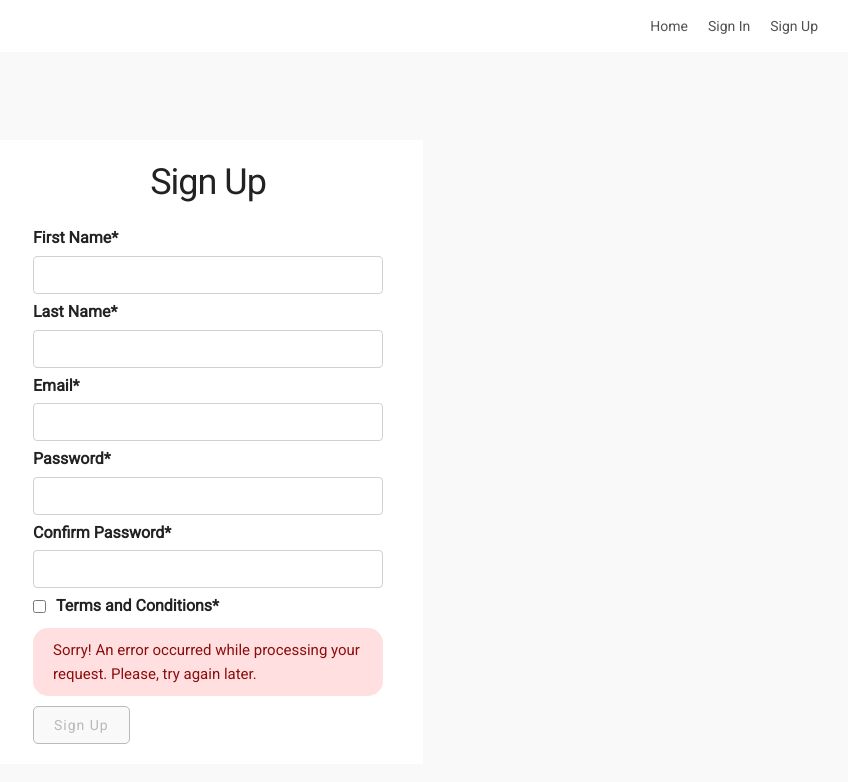
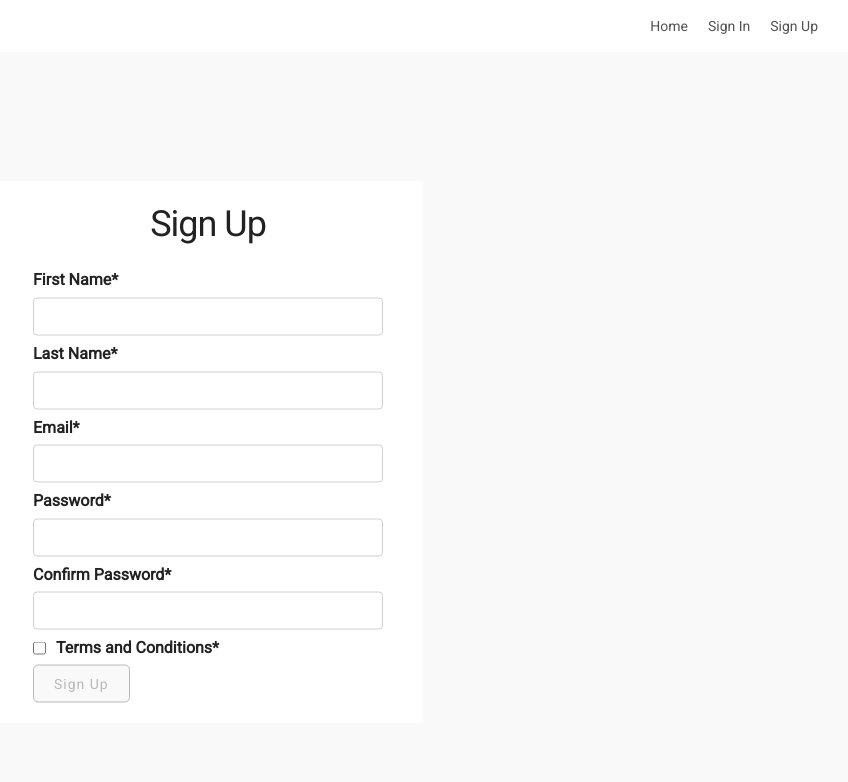
Before and after one commit to beniusij/workour-frontend-app, a React (Create React App) app: page /signup in a window 1280 px wide. Shown: the top 782 px of the page, without its empty margins (432-1280 px from the left). Built offline with nearby package versions, Linux system fonts and the light colour scheme; a web font is replaced by a local one.

Commit message:
Update to redirect on successful register, show error message otherwise

```diff
--- a/src/components/form/RegisterForm.js
+++ b/src/components/form/RegisterForm.js
@@ -8,7 +8,7 @@ import styles from './Form.module.scss'
 import {gql} from "apollo-boost"
 import { useMutation } from '@apollo/react-hooks'
 
-function RegisterForm() {
+function RegisterForm(props) {
   const stateSchema = {
     firstname: { value: '', error: '' },
     lastname: { value: '', error: '' },
@@ -71,7 +71,16 @@ function RegisterForm() {
     }
   `
 
-  const [register, { loading }] = useMutation(registerMutation)
+  const onComplete = () => {
+    props.history.push('/signin')
+  }
+
+  const [register, { loading, error }] = useMutation(
+    registerMutation,
+    {
+      onCompleted: onComplete
+    }
+  )
 
   const onSubmitForm = event => {
     register({
@@ -131,7 +140,10 @@ function RegisterForm() {
             function={handleOnChange}
             error={state.termsandconditions.error}
           />
-          <Notification message={'Sorry! An error occurred while processing your request. Please, try again later.'} />
+          {
+            typeof error !== 'undefined' &&
+            <Notification message={'Sorry! An error occurred while processing your request. Please, try again later.'} />
+          }
           <Button type={'submit'} text={loading ? 'Loading...' : 'Sign Up'} disabled={disable} />
         </form>
     </div>
--- a/src/pages/Register/Register.js
+++ b/src/pages/Register/Register.js
@@ -5,7 +5,7 @@ import styles from './Register.module.scss'
 const Register = props => {
 	return (
 		<div className={styles.page}>
-			<RegisterForm />
+			<RegisterForm history={props.history} />
 		</div>
 	)
 }
```
